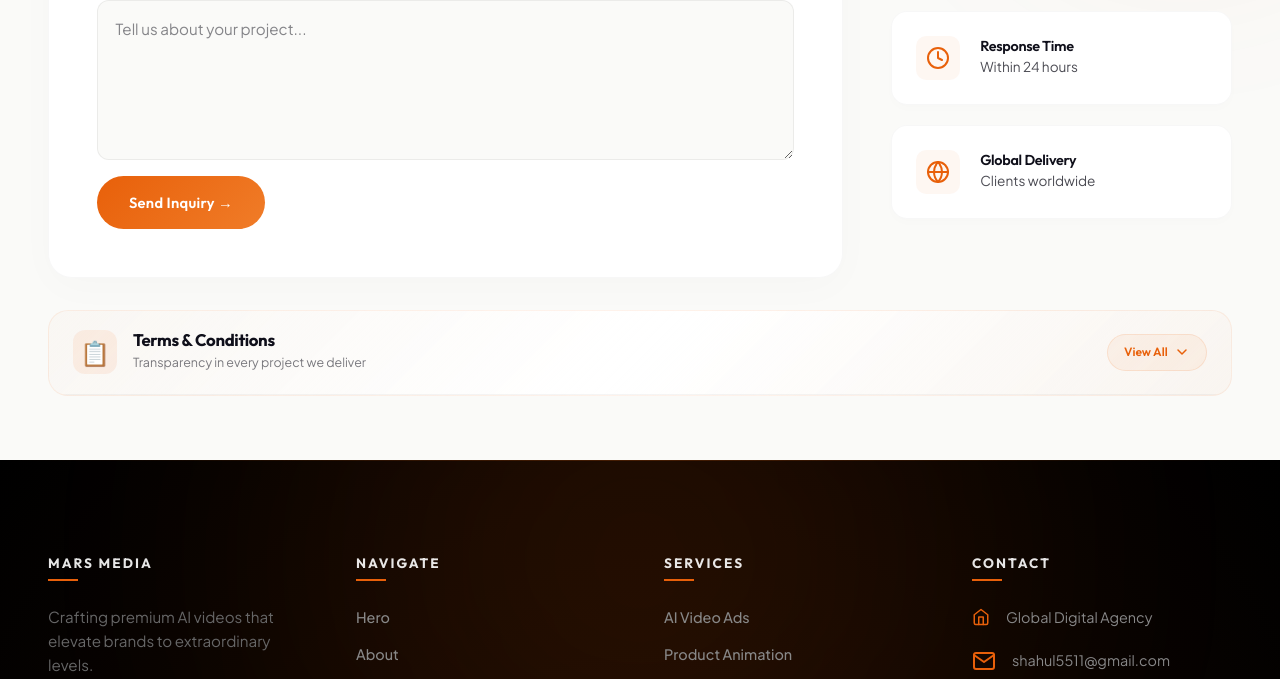
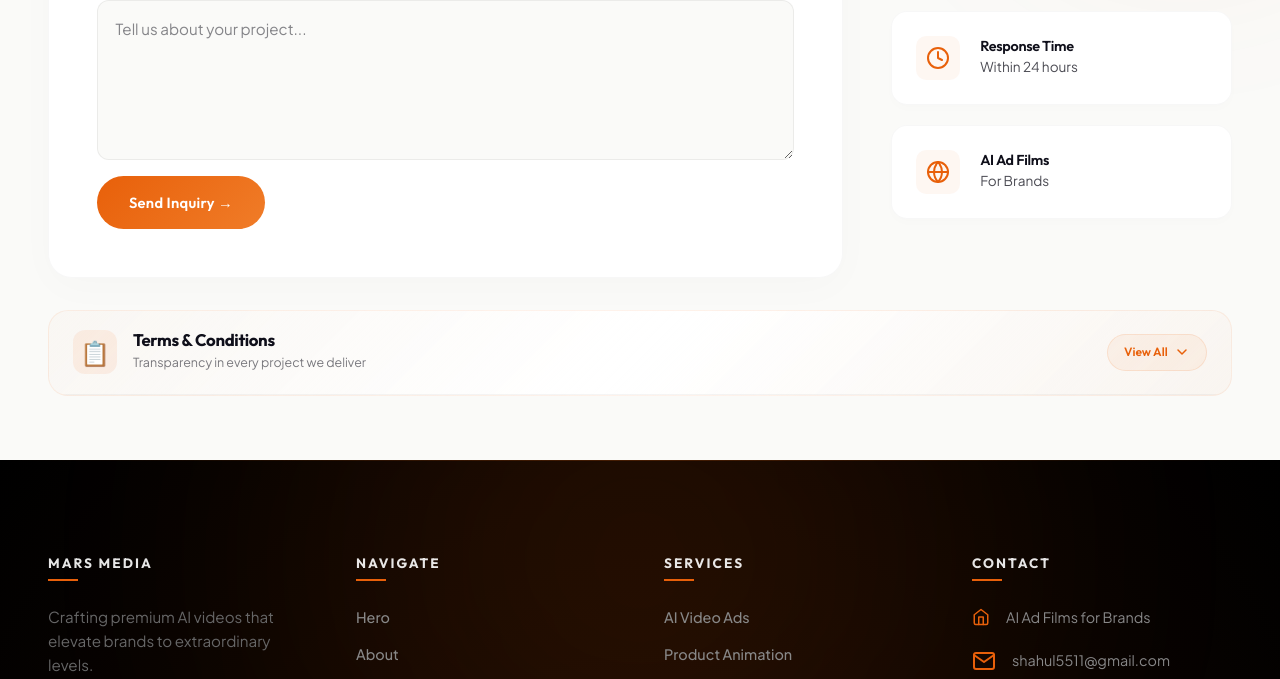
Before and after one commit to VkVom/mars-studios, a React (Vite) app: page /contact in a window 1280 px wide. Shown: the part 6893-7572 px from the top of the page. Built offline with nearby package versions, Linux system fonts and the light colour scheme.

Commit message:
AI Ad Films for Brands added

```diff
--- a/src/App.jsx
+++ b/src/App.jsx
@@ -787,7 +787,7 @@ ${formData.message}`);
                 { icon: <IconWhatsAppLarge />, title: 'WhatsApp', text: '+91 9745813649', link: 'https://wa.me/919745813649' },
                 { icon: <IconInstagram />, title: 'Follow Us', text: '@mars_media12', link: 'https://www.instagram.com/mars_media12?utm_source=ig_web_button_share_sheet&igsh=ZDNlZDc0MzIxNw==' },
                 { icon: <IconClock />, title: 'Response Time', text: 'Within 24 hours' },
-                { icon: <IconGlobe />, title: 'Global Delivery', text: 'Clients worldwide' },
+                { icon: <IconGlobe />, title: 'AI Ad Films', text: 'For Brands' },
               ].map((c, i) => (
                 <div key={i} className="contact__info-card">
                   <div className="contact__info-icon">{c.icon}</div>
@@ -900,7 +900,7 @@ ${formData.message}`);
               <div className="footer__contact-list">
                 <div className="footer__contact-item">
                   <IconHome />
-                  <span>Global Digital Agency</span>
+                  <span>AI Ad Films for Brands</span>
                 </div>
                 <div className="footer__contact-item">
                   <IconMail />
--- a/src/pages/Contact.jsx
+++ b/src/pages/Contact.jsx
@@ -212,8 +212,8 @@ ${formData.message}`);
                                         <path d="M2 12H22M12 2C14.5013 4.73835 15.9228 8.29203 16 12C15.9228 15.708 14.5013 19.2616 12 22C9.49872 19.2616 8.07725 15.708 8 12C8.07725 8.29203 9.49872 4.73835 12 2Z" strokeLinecap="round" strokeLinejoin="round" />
                                     </svg>
                                 </div>
-                                <h4>Global Delivery</h4>
-                                <p>We serve clients worldwide</p>
+                                <h4>AI Ad Films</h4>
+                                <p>For Brands</p>
                             </div>
                         </div>
                     </div>
```
